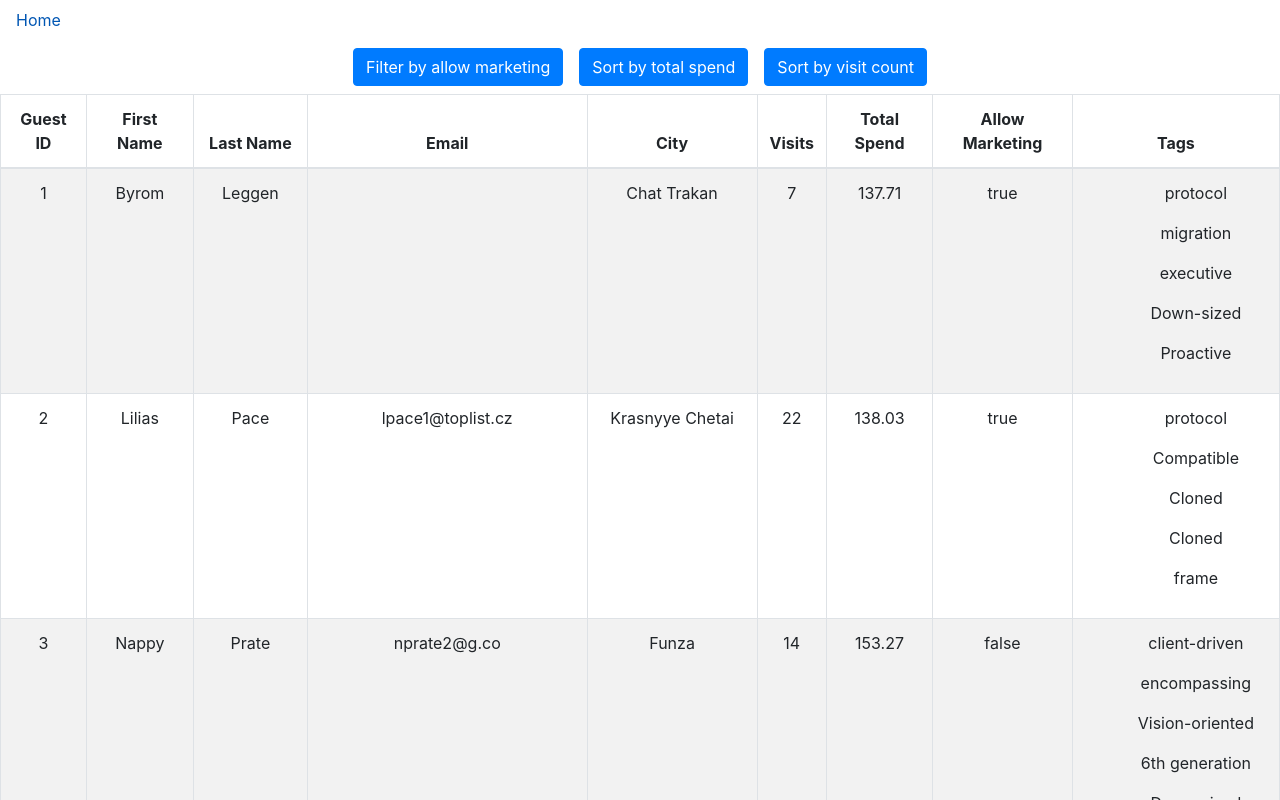
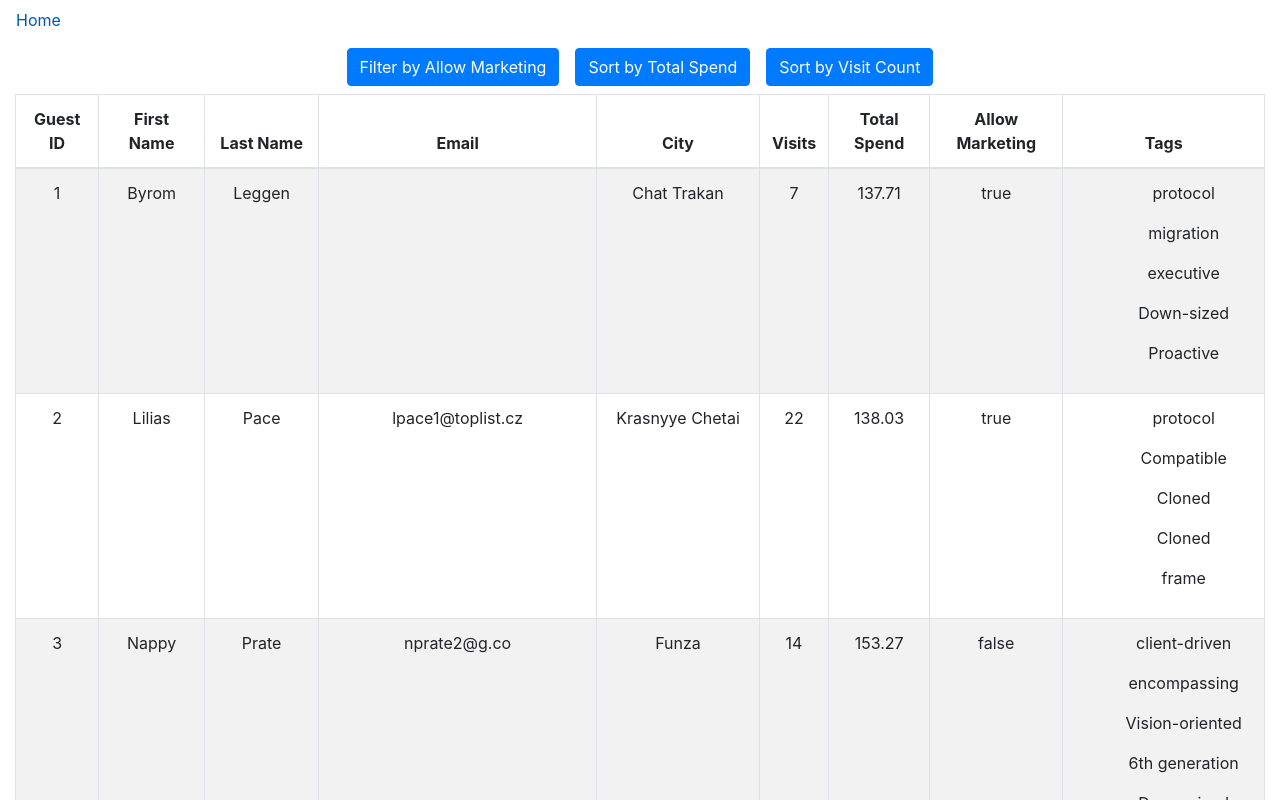
Before and after one commit to VasiliiSikora/cafe-masa, a React (Create React App) app: page / in a window 1280 px wide. Shown: the top 800 px of the page. Built offline with nearby package versions, Linux system fonts and the light colour scheme.

Commit message:
Set up state and buttons for filtering, as a library cant be used. Moved buttons to the table component, as this makes things simpler.

```diff
--- a/src/App.js
+++ b/src/App.js
@@ -5,19 +5,12 @@ import Footer from "./components/footer/Footer"
 
 import './App.css';
 import 'bootstrap/dist/css/bootstrap.css';
-import FilterMarketingButton from "./components/buttons/FilterMarketingButton";
-import SortTotalSpendButton from "./components/buttons/SortTotalSpendButton";
-import SortTotalCountButton from "./components/buttons/SortTotalCountButton";
-
 
 function App() {
   return (
     <div className="App">
       <Header/>
-      <FilterMarketingButton/>
-      <SortTotalSpendButton/>
-      <SortTotalCountButton/>
-      <GuestsTable />
+      <GuestsTable/>
       <Footer/>
     </div>
   );
--- a/src/components/buttons/Buttons.css
+++ /dev/null
@@ -1,3 +0,0 @@
-Button {
-    margin: 8px;
-}
--- a/src/components/buttons/FilterMarketingButton.js
+++ /dev/null
@@ -1,12 +0,0 @@
-import React, { Component } from 'react';
-import { Button } from "react-bootstrap";
-import 'bootstrap/dist/css/bootstrap.css';
-import './Buttons.css'
-
-export default class FilterMarketingButton extends Component {
-    render() {
-        return (
-            <Button>Filter by allow marketing</Button>
-        )
-    }
-}
--- a/src/components/buttons/SortTotalCountButton.js
+++ /dev/null
@@ -1,11 +0,0 @@
-import React, { Component } from 'react';
-import { Button } from "react-bootstrap";
-import 'bootstrap/dist/css/bootstrap.css';
-
-export default class SortTotalCountButton extends Component {
-    render() {
-        return (
-            <Button>Sort by visit count</Button>
-        )
-    }
-}
--- a/src/components/buttons/SortTotalSpendButton.js
+++ /dev/null
@@ -1,11 +0,0 @@
-import React, { Component } from 'react';
-import { Button } from "react-bootstrap";
-import 'bootstrap/dist/css/bootstrap.css';
-
-export default class SortTotalSpendButton extends Component {
-    render() {
-        return (
-            <Button>Sort by total spend</Button>
-        )
-    }
-}
--- a/src/components/guests_table/GuestsTable.css
+++ b/src/components/guests_table/GuestsTable.css
@@ -0,0 +1,3 @@
+Button {
+    margin: 8px;
+}
--- a/src/components/guests_table/GuestsTable.js
+++ b/src/components/guests_table/GuestsTable.js
@@ -1,7 +1,8 @@
 import React, { Component } from 'react';
-import { Table } from "react-bootstrap";
+import { Table, Container, Button } from "react-bootstrap";
 import { Guest } from "../../objects/Guest";
 import 'bootstrap/dist/css/bootstrap.css';
+import './GuestsTable.css'
 
 import GuestDataJson from '../../content/Guests'
 
@@ -16,7 +17,11 @@ export default class GuestsTable extends Component {
             // The raw JSON data from the JSON Guests file.
             guestRawData: GuestDataJson,
             // An array of Guest objects converted from the JSON data for populating the table.
-            guestTableData: []
+            guestTableData: [],
+
+            filterMarketing: false,
+            sortTotalCount: false,
+            sortTotalSpend: false
         }
     }
 
@@ -30,14 +35,24 @@ export default class GuestsTable extends Component {
             const guest = guestData[i];
             this.state.guestTableData.push(
                 new Guest(guest.id, guest.first_name, guest.last_name, guest.email, guest.city,
-                          guest.visit_count, guest.total_spend, guest.allow_marketing.toString(), guest.tags));
+                    guest.visit_count, guest.total_spend, guest.allow_marketing.toString(), guest.tags));
         }
     }
 
     render() {
-        // Get the array of Guest objecst from the JSON before rendering.
+        // Get the array of Guest objects from the JSON before rendering.
         this._populateGuestsArray();
         return (
+            <Container fluid={true}>
+                <Button onClick={() => this.setState({filterMarketing: false})}>
+                    Filter by Allow Marketing
+                </Button>
+                <Button onClick={() => this.setState({sortTotalSpend: false})}>
+                    Sort by Total Spend
+                </Button>
+                <Button onClick={() => this.setState({sortTotalCount: false})}>
+                    Sort by Visit Count
+                </Button>
             <Table striped responsive bordered>
                 <thead>
                     <tr>
@@ -72,6 +87,7 @@ export default class GuestsTable extends Component {
                     })}
                 </tbody>
             </Table>
+            </Container>
         )
     }
 }
```
